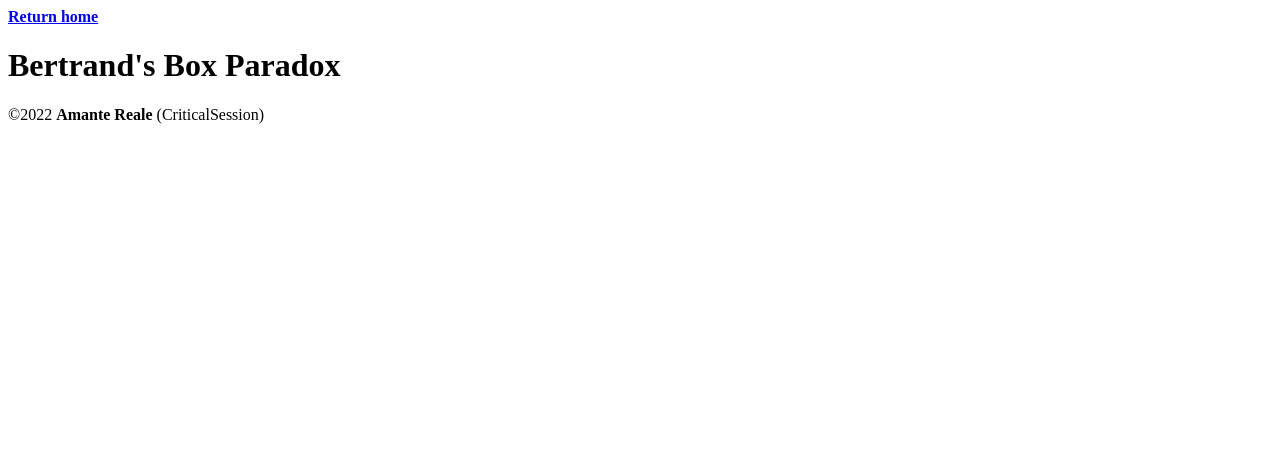
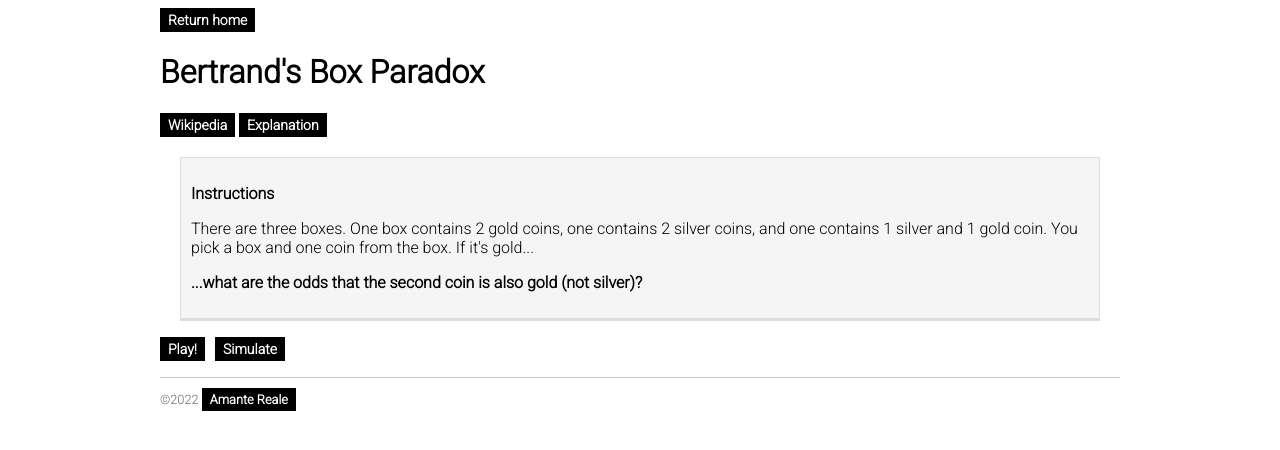
Before and after one commit to criticalsession/ChoiceParadoxes, a Vue app in the folder ChoiceParadoxes/: page /bb in a window 1280 px wide. Shown: the top 450 px of the page. Built offline with nearby package versions, Linux system fonts and the light colour scheme.

Commit message:
bertrands box, ui cleanup

```diff
--- a/ChoiceParadoxes/src/App.vue
+++ b/ChoiceParadoxes/src/App.vue
@@ -2,7 +2,7 @@
     <div id="app">
         <router-link to="/" v-if="!isHome" class="return-home">Return home</router-link>
         <router-view></router-view>
-        <p class="footer">&copy;2022 <strong>Amante Reale</strong> (CriticalSession)</p>
+        <p class="footer">&copy;2022 <a href="https://github.com/criticalsession" target="_blank">Amante Reale</a></p>
     </div>
 </template>
 
@@ -18,4 +18,5 @@
 </script>
 
 <style>
+    @import url('https://fonts.googleapis.com/css2?family=Roboto:wght@300&display=swap');
 </style>
--- a/ChoiceParadoxes/src/components/BertrandsBox.vue
+++ b/ChoiceParadoxes/src/components/BertrandsBox.vue
@@ -1,15 +1,153 @@
 <template>
     <div class="home">
         <h1>Bertrand's Box Paradox</h1>
+        <problem-navigation v-on:show-explanation="showExplanation" wikiLink="https://en.wikipedia.org/wiki/Bertrand's_box_paradox"></problem-navigation>
+        <Instructions>
+            <p>There are three boxes. One box contains 2 gold coins, one contains 2 silver coins, and one contains 1 silver and 1 gold coin. You pick a box and one coin from the box. If it's gold...</p>
+            <p><strong>...what are the odds that the second coin is also gold (not silver)?</strong></p>
+        </Instructions>
+        <p class="buttons">
+            <button v-on:click="startPlay" :disabled="simRunning" type="button" :class="{ 'active' : !simRunning}">Play!</button>
+            <button :disabled="simRunning" :class="{ 'active' : !simRunning, 'this-sim-running' : simRunning } " v-if="playedGame" v-on:click="simulate()" type="button">Simulate</button>
+            <button class="active" v-if="simRunning && playedGame" v-on:click="stopSim">Stop Simulation</button>
+        </p>
+        <div class="game">
+
+        </div>
+        <div class="simulation-display" v-if="ranSimOnce">
+            <p class="simulation-notes"><strong>Simulations:</strong> {{simulationRuns}} - First Coin: {{firstGold}} gold, {{firstSilver}} silver; of those gold, the second coin was: {{same}} gold, {{different}} silver</p>
+            <div class="bar-charts">
+                <BarChart style="float:left" :values="getBarChartValues('goldvsilver')" :chartId="'goldvsilver'" :labels="getBarChartLabels('goldvsilver')" :title="'First Coin Type (%)'"></BarChart>
+                <BarChart style="float:left; margin-left: 10px;" :values="getBarChartValues('twogold')" :chartId="'twogold'" :labels="getBarChartLabels('twogold')" :title="'Second Gold After First Gold (%)'"></BarChart>
+            </div>
+        </div>
+        <div style="clear: both"></div>
     </div>
 </template>
 
 <script>
+    import ProblemNavigation from './ProblemNavigation.vue';
+    import BarChart from './BarChart.vue';
+    import Instructions from './Instructions.vue';
+
     export default {
         name: 'BertrandsBox',
-        props: {
+        components: {
+            ProblemNavigation,
+            BarChart,
+            Instructions,
+        },
+        methods: {
+            startPlay() {
+                alert('play!');
+            },
+            showExplanation() {
 
-        }
+            },
+            getBarChartLabels(whichOne) {
+                if (whichOne === 'goldvsilver') {
+                    return ['Gold', 'Silver'];
+                } else {
+                    return ['Gold', 'Silver'];
+                }
+            },
+            getBarChartValues(whichOne) {
+                if (whichOne === 'goldvsilver') {
+                    return [this.firstGold * 100.0 / this.simulationRuns, this.firstSilver * 100.0 / this.simulationRuns];
+                } else {
+                    return [this.same * 100.0 / this.firstGold, this.different * 100.0 / this.firstGold];
+                }
+            },
+            simulate() {
+                if (!this.simRunning) {
+                    this.simRunning = true;
+                    this.ranSimOnce = true;
+
+                    this.wait = 500;
+                    this.simulationRuns = 0;
+                    this.same = 0;
+                    this.different = 0;
+                    this.maxRuns = 5000;
+                    this.firstGold = 0;
+                    this.firstSilver = 0;
+
+                    this.simulateTick();
+                }
+            },
+            stopSim() {
+                this.simRunning = false;
+            },
+            simulateTick() {
+                this.simulationRuns++;
+
+                const boxes = this.fillBoxes();
+                const chosenBox = this.chooseBox(boxes);
+                if (chosenBox !== [1, 1]) {
+                    const chosenCoinIndex = this.rand(2);
+                    const coin = chosenBox[chosenCoinIndex];
+                    if (coin === 2) {
+                        this.firstGold++;
+
+                        // take next coin
+                        const nextCoin = chosenCoinIndex === 0 ? 1 : 0;
+                        if (chosenBox[nextCoin] === 2) {
+                            this.same++;
+                        } else {
+                            this.different++;
+                        }
+                    } else {
+                        this.firstSilver++;
+                    }
+                } else {
+                    this.firstSilver++;
+                }
+
+                if (this.wait > 1) this.wait -= 50;
+                else if (this.wait < 0) this.wait = 0;
+
+                if (this.simRunning && this.maxRuns > 1) {
+                    this.maxRuns--;
+                    setTimeout(this.simulateTick, this.wait);
+                } else if (this.maxRuns <= 1) {
+                    this.stopSim();
+                }
+            },
+            chooseBox(boxes) {
+                return boxes[this.rand(3)];
+            },
+            fillBoxes() {
+                let options = [[1, 1], [1, 2], [2, 2]];
+                let boxes = [];
+
+                for (let i = 0; i < 3; i++) {
+                    // pick set at random
+                    let index = this.rand(options.length);
+                    let option = options[index];
+                    options.splice(index, 1);
+
+                    boxes.push(option);
+                }
+
+                return boxes;
+            },
+            rand(max) {
+                return Math.floor(Math.random() * max);
+            },
+        },
+        data() {
+            return {
+                simulationRuns: 0,
+                same: 0,
+                different: 0,
+                simRunning: false,
+                playedGame: true,
+                wait: 500,
+                maxRuns: 5000,
+                ranSimOnce: false,
+                firstGold: 0,
+                firstSilver: 0,
+            };
+        },
     };
 </script>
 
--- a/ChoiceParadoxes/src/components/Home.vue
+++ b/ChoiceParadoxes/src/components/Home.vue
@@ -1,14 +1,23 @@
 <template>
     <div class="home">
         <h1>Choice Paradoxes</h1>
-        <p>Choose a paradox: <router-link to="/mh">Monty Hall Problem</router-link> or <router-link to="/bb">Bertrand's Box Paradox</router-link></p>
-        <p>For each paradox you will be given a choice to play the game yourself. Try it out a couple of times. When you're done, run the simulation. Click the "Explain" button to read why the problem tricks people, and how to solve it mathematically.</p>
+        <Instructions>
+            <p>&bull; For each paradox you will be given a choice to <strong>play</strong> the game yourself. Try it out a couple of times.</p>
+            <p>&bull; When you're done, try running a <strong>simulation</strong>.
+            <p>&bull; Click the <strong>Explain</strong> button to read why the problem tricks people, and how to solve it mathematically.</p>
+        </Instructions>
+        <p>Choose a paradox: <router-link to="/mh">Monty Hall Problem</router-link> <router-link to="/bb">Bertrand's Box Paradox</router-link></p>
     </div>
 </template>
 
 <script>
+    import Instructions from './Instructions.vue';
+
     export default {
         name: 'Home',
+        components: {
+            Instructions,
+        },
         props: {
 
         }
--- /dev/null
+++ b/ChoiceParadoxes/src/components/Instructions.vue
@@ -0,0 +1,12 @@
+<template>
+    <div class="instructions">
+        <p><strong>Instructions</strong></p>
+        <slot></slot>
+    </div>
+</template>
+
+<script>
+    export default {
+        name: 'Instructions',
+    }
+</script>
--- a/ChoiceParadoxes/src/components/MontyHall.vue
+++ b/ChoiceParadoxes/src/components/MontyHall.vue
@@ -2,17 +2,25 @@
     <div class="home">
         <h1>Monty Hall Problem</h1>
         <problem-navigation v-on:show-explanation="showExplanation" wikiLink="https://en.wikipedia.org/wiki/Monty_Hall_problem"></problem-navigation>
-        <h2>Play the Game</h2>
-        <p>In this game you are given a choice of three doors. Behind one door is a car, behind the other two is nothing. After you choose a door, the host of the game will open one of the other doors, not containing the car. At this point you are given a choice to either keep the same door, or choose the other one. Once you make that choice, the host will open your door revealing whether you've won the car or lost.</p>
+        <h2>Instructions</h2>
+        <Instructions>
+            <p>In this game you are given a choice of three doors. Behind one door is a car, behind the other two is nothing. After you choose a door, the host of the game will open one of the other doors, not containing the car. At this point you are given a choice to either keep the same door, or choose the other one. Once you make that choice, the host will open your door revealing whether you've won the car or lost.</p>
+            <p><strong>Do you switch your initial choice to the remaining door? Or do you keep the same one? Does it matter?</strong></p>
+        </Instructions>
+        <p class="buttons">
+            <button :disabled="simRunning" type="button" :class="{ 'active': !simRunning }" v-on:click="startPlay">Play!</button>
+            <button v-if="playedGame" :disabled="simRunning" :class="{ 'active' : !simRunning, 'this-sim-running' : simRunning && !this.withSwitch }" v-on:click="simulate(false)" type="button">Simulate - Don't Switch Doors</button>
+            <button v-if="playedGame" :disabled="simRunning" :class="{ 'active' : !simRunning, 'this-sim-running' : simRunning && this.withSwitch }" v-on:click="simulate(true)" type="button">Simulate - Switch Doors</button>
+            <button class="active" v-if="simRunning && playedGame" v-on:click="stopSim">Stop Simulation</button>
+        </p>
         <div class="game">
 
         </div>
-        <div v-if="playedGame" class="simulation">
-            <button :disabled="simRunning" v-on:click="simulate(false)" type="button">Simulate - No Switching</button> <button :disabled="simRunning" v-on:click="simulate(true)" type="button">Simulate Switching</button> <button v-if="simRunning" v-on:click="stopSim">Stop Simulation</button>
-        </div>
         <div class="simulation-display" v-if="ranSimOnce">
             <p class="simulation-notes"><strong>Simulations ({{withSwitch ? "Switch Doors" : "Don't Switch Doors"}}):</strong> {{simulationRuns}} - <strong>Wins:</strong> {{wins}}, <strong>Losses:</strong> {{losses}}</p>
-            <BarChart :values="getBarChartValues()"></BarChart>
+            <div class="bar-charts">
+                <BarChart :values="getBarChartValues()" :chartId="'montyhall'" :labels="getBarChartLabels()" :title="'Simulation Results (%)'"></BarChart>
+            </div>
         </div>
         <div style="clear: both"></div>
     </div>
@@ -21,6 +29,7 @@
 <script>
     import ProblemNavigation from './ProblemNavigation.vue';
     import BarChart from './BarChart.vue';
+    import Instructions from './Instructions.vue';
 
     export default {
         name: 'MontyHall',
@@ -28,6 +37,12 @@
 
         },
         methods: {
+            startPlay() {
+                alert('play!');
+            },
+            getBarChartLabels() {
+                return ["wins", "losses"];
+            },
             getBarChartValues() {
                 return [this.wins * 100.0 / this.simulationRuns, this.losses * 100.0 / this.simulationRuns];
             },
@@ -127,6 +142,7 @@
         components: {
             ProblemNavigation,
             BarChart,
+            Instructions,
         },
         data() {
             return {
@@ -163,9 +179,6 @@
         padding-top: 10px;
         border: solid 4px black;
     }
-    .legend span {
-        display: inline-block;
-    }
     .blue {
         background-color: darkblue;
         color: white;
--- a/ChoiceParadoxes/src/main.css
+++ b/ChoiceParadoxes/src/main.css
@@ -1,3 +1,73 @@
-a {
+* {
+    font-family: 'Roboto', sans-serif;
+}
+
+#app {
+    width: 960px;
+    margin: 0 auto;
+}
+
+.buttons button {
+    background-color: #ccc;
+    margin-right: 10px;
+    cursor: default;
+}
+
+a, button.active {
+    background-color: black;
+    cursor: pointer;
+}
+
+a, button {
     font-weight: bold;
+    display: inline-block;
+    color: white;
+    padding: 4px 8px;
+    text-decoration: none;
+    transition: background-color 0.5s, padding 0.5s;
+    border: 0;
+    font-size: 14px;
 }
+
+a:hover, button.active:hover {
+    background-color: darkslateblue;
+    padding-left: 12px;
+    padding-right: 12px;
+}
+
+button.this-sim-running {
+    background-color: darkgreen;
+}
+
+.instructions {
+    padding: 10px;
+    margin: 0 20px;
+    background-color: #f5f5f5;
+    border: solid 1px #ddd;
+    border-bottom-width: 3px ;
+}
+
+.simulation-display {
+    text-align: center;
+}
+
+.bar-charts {
+    display: inline-block;
+    margin: 0 auto;
+}
+
+.footer {
+    border-top: solid 1px #ccc;
+    margin-top: 10px;
+    padding-top: 10px;
+    font-size: 0.8rem;
+    color: #666;
+}
+
+.footer a {
+    font-size: 0.8rem;
+}
+
+.problem-navigation {
+    margin-bottom: 20px;
+}
```
Also changed, not shown: ChoiceParadoxes/src/components/BarChart.vue (+5 -10 lines), 8 other files (tests, documents, lock files or other folders).
